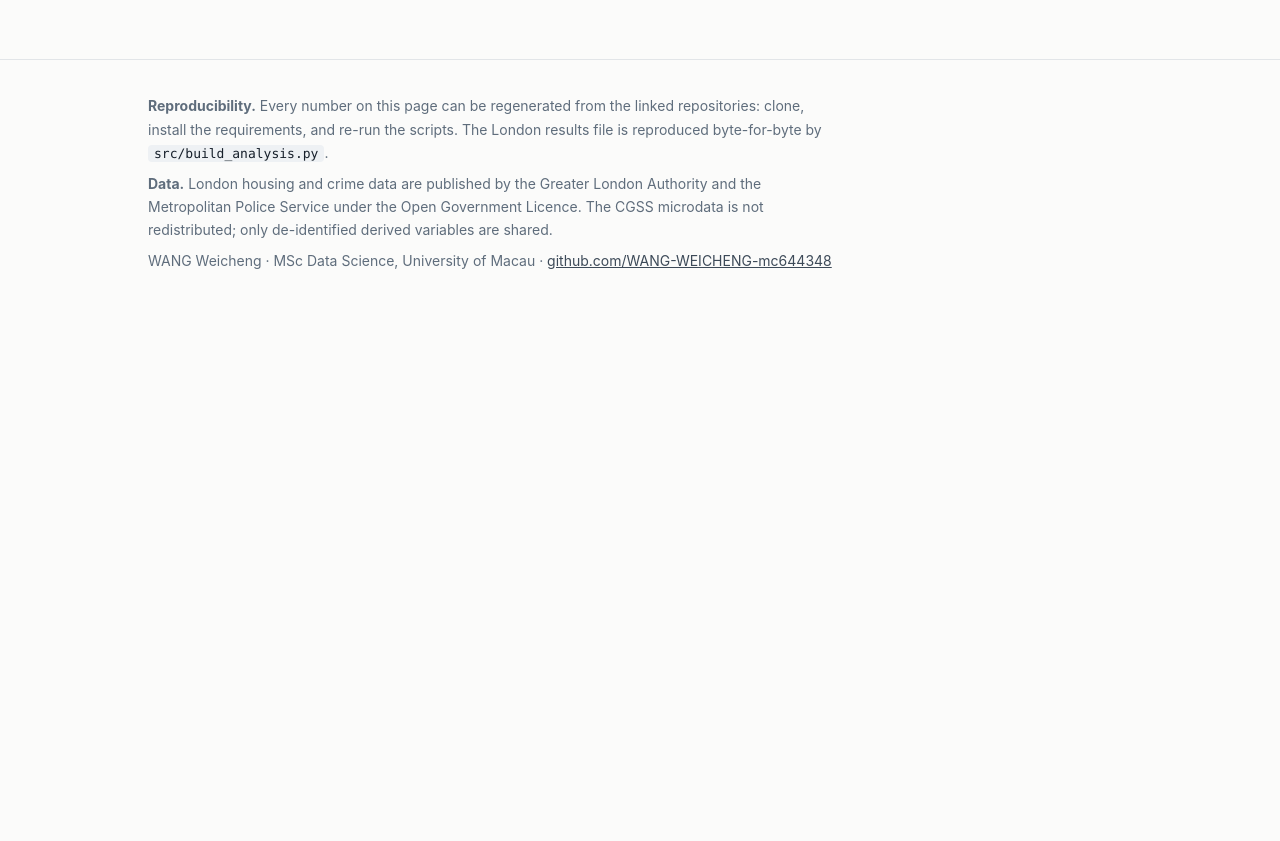
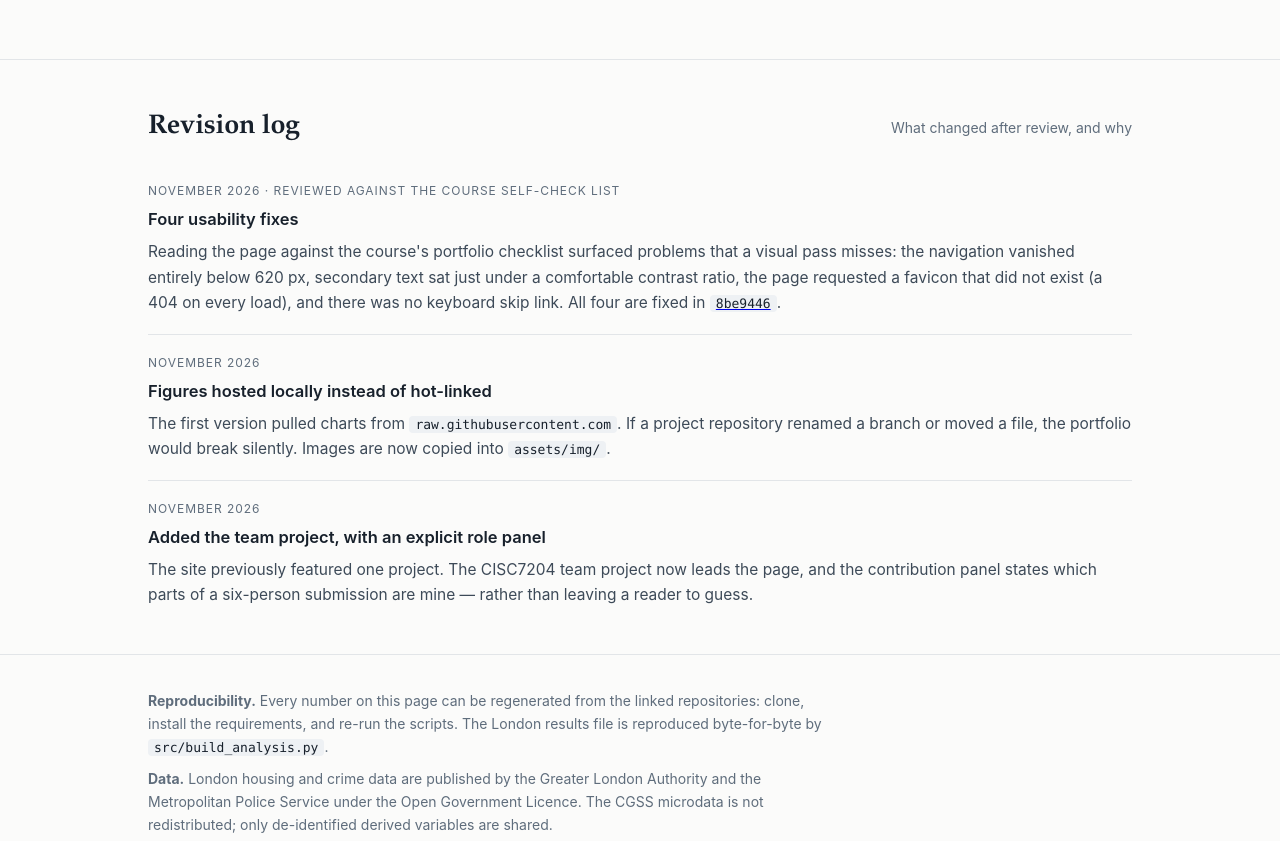
Before and after one commit to WANG-WEICHENG-mc644348/data-science-portfolio, a plain HTML site: page index.html in a window 1280 px wide. Shown: the part 4436-5277 px from the top of the page. Before the commit the page ends 4770 px from the top, so only its background shows below. Drawn offline with Linux system fonts and the light colour scheme.

Commit message:
Add a revision log so readers can see what changed and when
Each entry states what the problem was and links the commit that fixed it,
rather than just asserting that the site was improved.

```diff
--- a/index.html
+++ b/index.html
@@ -265,6 +265,43 @@
     </div>
   </section>
 
+  <!-- ============================================================= log -->
+  <section id="log">
+    <div class="wrap">
+      <div class="section-head">
+        <h2>Revision log</h2>
+        <span class="section-note">What changed after review, and why</span>
+      </div>
+
+      <ul class="log">
+        <li>
+          <p class="when">November 2026 · reviewed against the course self-check list</p>
+          <h4>Four usability fixes</h4>
+          <p>Reading the page against the course's portfolio checklist surfaced problems that
+             a visual pass misses: the navigation vanished entirely below 620&nbsp;px, secondary
+             text sat just under a comfortable contrast ratio, the page requested a favicon that
+             did not exist (a 404 on every load), and there was no keyboard skip link.
+             All four are fixed in
+             <a href="https://github.com/WANG-WEICHENG-mc644348/data-science-portfolio/commit/8be9446"><code>8be9446</code></a>.</p>
+        </li>
+        <li>
+          <p class="when">November 2026</p>
+          <h4>Figures hosted locally instead of hot-linked</h4>
+          <p>The first version pulled charts from <code>raw.githubusercontent.com</code>. If a
+             project repository renamed a branch or moved a file, the portfolio would break
+             silently. Images are now copied into <code>assets/img/</code>.</p>
+        </li>
+        <li>
+          <p class="when">November 2026</p>
+          <h4>Added the team project, with an explicit role panel</h4>
+          <p>The site previously featured one project. The CISC7204 team project now leads the
+             page, and the contribution panel states which parts of a six-person submission
+             are mine — rather than leaving a reader to guess.</p>
+        </li>
+      </ul>
+    </div>
+  </section>
+
 </main>
 
 <footer>
```
